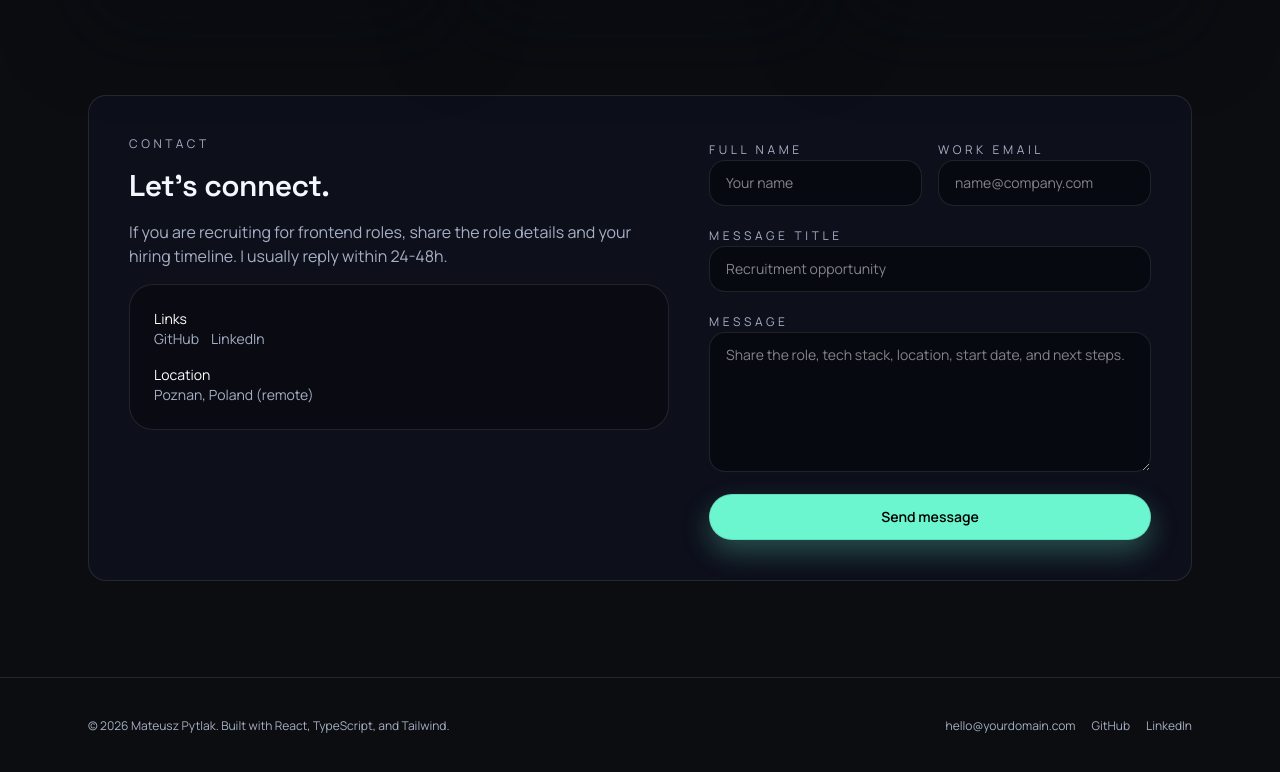
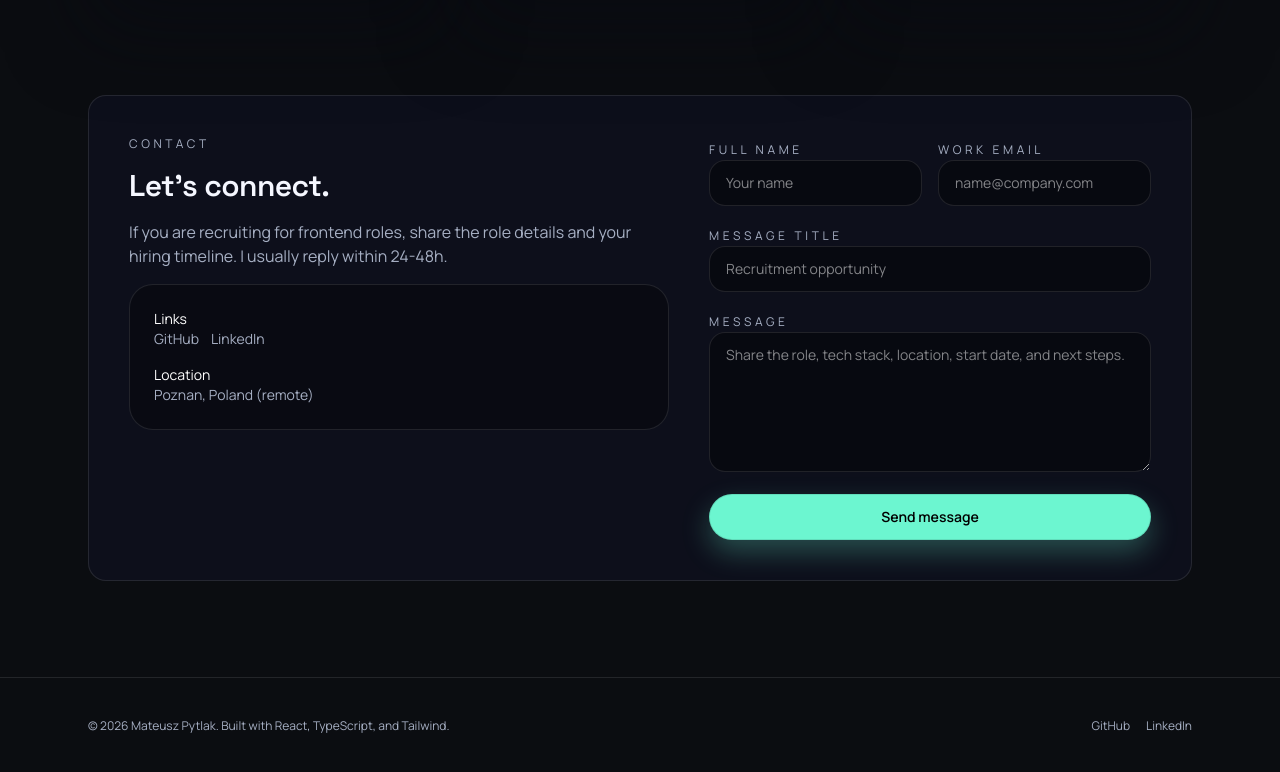
Before and after one commit to mateuszpytlak/portfolio_website, a React (Vite) app: page / in a window 1280 px wide. Shown: the part 2563-3335 px from the top of the page. Built offline with nearby package versions, Linux system fonts and the light colour scheme.

Commit message:
change: deleted email placeholder from footer

```diff
--- a/src/sections/Footer.tsx
+++ b/src/sections/Footer.tsx
@@ -4,9 +4,6 @@ function Footer() {
       <div className="mx-auto flex max-w-6xl flex-col items-center justify-between gap-4 px-6 text-xs text-[var(--muted)] md:flex-row">
         <p>© 2026 Mateusz Pytlak. Built with React, TypeScript, and Tailwind.</p>
         <div className="flex flex-wrap items-center gap-4">
-          <a className="hover:text-white" href="mailto:hello@yourdomain.com">
-            hello@yourdomain.com
-          </a>
           <a
             className="hover:text-white"
             href="https://github.com/mateuszpytlak"
```
